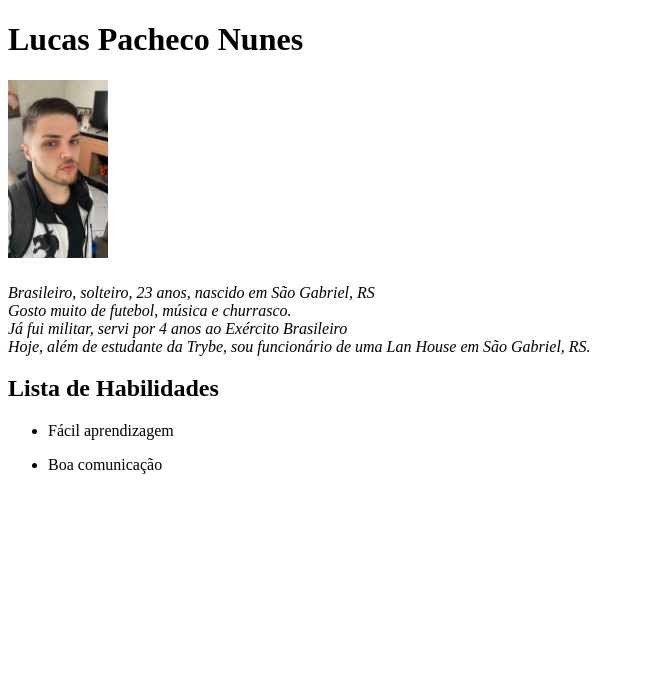
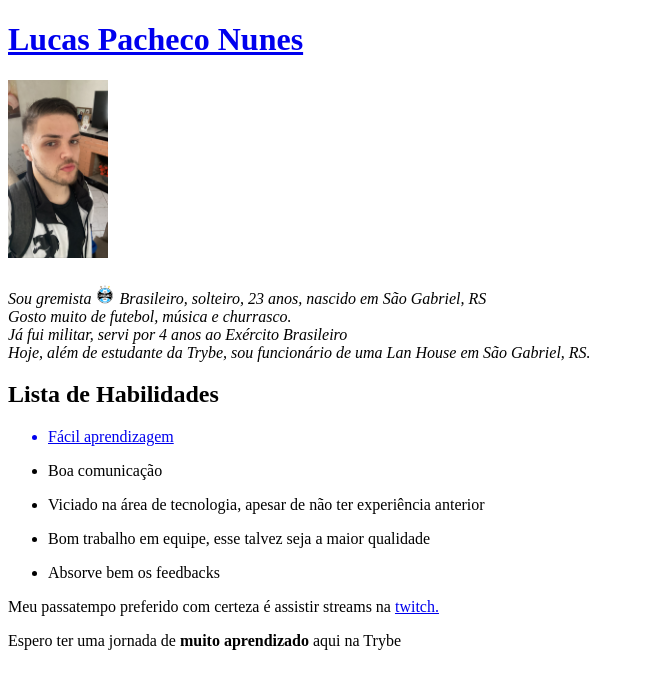
Before and after one commit to lucasnunessg/meulucasnunessg.github.io., a plain HTML site: page Portifolio-Web/index.html in a window 1280 px wide. Shown: the whole page, without its empty margins (0-645 px from the left). Drawn offline with Linux system fonts and the light colour scheme.

Commit message:
finalizando o portifolio

```diff
--- a/Portifolio-Web/index.html
+++ b/Portifolio-Web/index.html
@@ -5,16 +5,21 @@
 </head>
 <body>
 
-<h1>Lucas Pacheco Nunes</h1>
+<h1><a href= "#foto-lucas" target="_blank"<h1> Lucas Pacheco Nunes </h1> </a>
 <h2>
-    <img src="lucas.png" width="100px" alt="Foto do dono do portifólio, Lucas Pacheco Nunes"></h2>
-<p><em>Brasileiro, solteiro, 23 anos, nascido em São Gabriel, RS <br> Gosto muito de futebol, música e churrasco. <br> Já fui militar, servi por 4 anos ao Exército Brasileiro <br>
-Hoje, além de estudante da Trybe, sou funcionário de uma Lan House em São Gabriel, RS.
-</em></p>
-<h2><strong>Lista de Habilidades </strong> </h2>
+    <img id=#foto-lucas src="lucas.png" width="100px" alt="Foto do dono do portifólio, Lucas Pacheco Nunes"></h2>
+    <p><em>Sou gremista <img src="6273.png" width="20px" alt="simbolo do gremio"> Brasileiro, solteiro, 23 anos, nascido em São Gabriel, RS <br> Gosto muito de futebol, música e churrasco. <br> Já fui militar, servi por 4 anos ao Exército Brasileiro <br>
+    Hoje, além de estudante da Trybe, sou funcionário de uma Lan House em São Gabriel, RS.
+    </em></p>
+    <h2><strong>Lista de Habilidades </strong> </h2>
 <ul>
-    <p><li>Fácil aprendizagem</li></p>
+    <a href= #aprendizado> <p><li>Fácil aprendizagem</li></p></id></a>
     <p><li>Boa comunicação</li></p>
+    <p><li>Viciado na área de tecnologia, apesar de não ter experiência anterior</li></p>
+    <p><li>Bom trabalho em equipe, esse talvez seja a maior qualidade</li></p>
+    <p><li>Absorve bem os feedbacks</li></p>
 </ul>
+    <p>Meu passatempo preferido com certeza é assistir streams na <a href= https://www.twitch.tv/rangerlol1 target="_blank"> twitch.</a></p>
+    <p><id= aprendizado> Espero ter uma jornada de <strong>muito aprendizado</strong>  aqui na Trybe</p></id>
 </body>
 </html>
```
Also changed, not shown: 1 other file.
